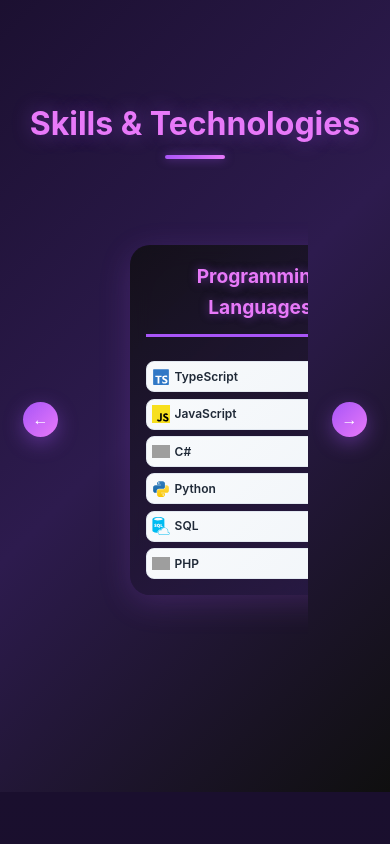
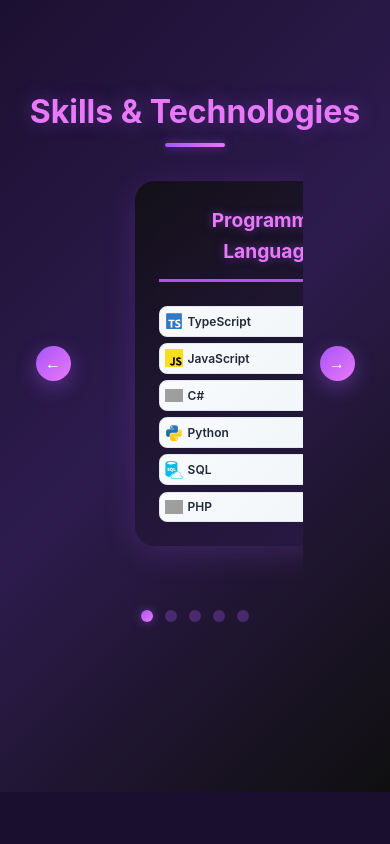
Before and after one commit to phoozies/my-portfolio, a React (Vite) app in the folder my-portfolio/: page / in a window 390 px wide. Shown: the part 2000-2844 px from the top of the page. Built offline with nearby package versions, Linux system fonts and the light colour scheme; grey boxes are pictures that could not be loaded.

Commit message:
feat: update styling for carousel

```diff
--- a/my-portfolio/src/components/Experience.css
+++ b/my-portfolio/src/components/Experience.css
@@ -239,23 +239,6 @@
   margin-bottom: 0.75rem;
 }
 
-.tech-tags {
-  display: flex;
-  flex-wrap: wrap;
-  gap: 0.5rem;
-}
-
-.tech-tag {
-  background: linear-gradient(135deg, #f7fafc 0%, #edf2f7 100%);
-  color: #111827;
-  padding: 0.25rem 0.75rem;
-  border-radius: 16px;
-  font-size: 0.8rem;
-  font-weight: 700;
-  border: 1px solid #e2e8f0;
-  transition: all 0.3s ease;
-}
-
 .tech-tag:hover {
   background: linear-gradient(135deg, #667eea 0%, #764ba2 100%);
   color: white;
--- a/my-portfolio/src/components/Skills.css
+++ b/my-portfolio/src/components/Skills.css
@@ -1,33 +1,44 @@
 .skills {
   background: linear-gradient(135deg, #1a0f2e 0%, #2d1b4e 50%, #0f0f0f 100%);
-  padding: 100px 0;
   color: white;
+  padding: 0px;
 }
 
 /* Carousel Container */
 .skills-carousel-container {
   position: relative;
+  display: grid;
+  grid-template-columns: 100px 1fr 100px;
+  align-items: center;
+  justify-items: center;
+  gap: 1rem;
+  width: 100%;
+  max-width: 1000px;
+  margin: 0 auto;
+}
+
+/* Button Containers */
+.carousel-button-container {
   display: flex;
   align-items: center;
   justify-content: center;
-  gap: 1.5rem;
   width: 100%;
-  max-width: 1400px; /* Increased from 1200px */
-  margin: 0 auto;
-  padding: 0 2rem;
 }
 
 /* Carousel Scroll Area */
 .skills-carousel {
+  position: relative;
+  width: 100%;
+  max-width: 600px;
+  overflow: hidden;
+  justify-self: center;
+  padding: 2rem 0;
+}
+
+.skills-carousel-track {
   display: flex;
-  gap: 2rem;
-  overflow-x: auto;
-  padding: 3rem;
-  scroll-behavior: smooth;
+  transition: transform 0.5s ease-in-out;
   width: 100%;
-  scrollbar-width: none; /* Firefox */
-  -ms-overflow-style: none; /* IE and Edge */
-  padding: 3rem;
 }
 
 .skills-carousel::-webkit-scrollbar {
@@ -38,13 +49,14 @@
 .skill-category-card {
   background: linear-gradient(145deg, rgba(15, 15, 15, 0.8), rgba(45, 27, 78, 0.8));
   backdrop-filter: blur(10px);
-  padding: 2rem;
+  padding: 3rem;
+  margin: 3rem 4rem;
   border-radius: 20px;
   box-shadow: 0 8px 32px rgba(168, 85, 247, 0.2);
   transition: all 0.3s ease;
-  flex: 0 0 calc(33.333% - 1.33rem); /* Show 3 cards with gap */
-  min-width: 300px;
-  min-height: 400px;
+  flex: 0 0 calc(100% - 8rem);
+  width: calc(100% - 8rem);
+  min-height: 450px;
   display: flex;
   flex-direction: column;
 }
@@ -181,12 +193,33 @@
   transform: scale(0.95);
 }
 
-.carousel-left {
-  margin-right: 1rem;
+/* Carousel Indicators */
+.carousel-indicators {
+  display: flex;
+  justify-content: center;
+  gap: 0.5rem;
+  margin-bottom: 1rem;
+  padding: 1rem 0;
+  grid-column: 1 / -1;
 }
 
-.carousel-right {
-  margin-left: 1rem;
+.carousel-indicator {
+  width: 12px;
+  height: 12px;
+  border-radius: 50%;
+  background: rgba(168, 85, 247, 0.3);
+  border: none;
+  cursor: pointer;
+  transition: all 0.3s ease;
+}
+
+.carousel-indicator.active {
+  background: linear-gradient(135deg, #a855f7 0%, #e879f9 100%);
+  box-shadow: 0 0 10px rgba(168, 85, 247, 0.5);
+}
+
+.carousel-indicator:hover {
+  background: rgba(168, 85, 247, 0.6);
 }
 
 /* Mobile Responsiveness */
@@ -203,15 +236,21 @@
   }
 
   .skills-carousel-container {
-    gap: 1rem;
+    grid-template-columns: 80px 1fr 80px;
+    gap: 0.5rem;
     padding: 0 1rem;
   }
 
+  .skills-carousel {
+    max-width: 400px;
+    padding: 1.5rem;
+    margin: 0.5rem 0;
+  }
+
   .skill-category-card {
-    flex: 0 0 calc(100% - 2rem); /* Show 1 card on mobile */
-    min-width: 280px;
-    padding: 1.5rem;
+    padding: 2rem;
     min-height: 350px;
+    margin: 2rem 3rem;
   }
 
   /* Switch to single column on mobile */
@@ -254,8 +293,15 @@
 
 @media (max-width: 480px) {
   .skills-carousel-container {
-    gap: 0.5rem;
+    grid-template-columns: 60px 1fr 60px;
+    gap: 0.25rem;
     padding: 0 0.5rem;
+  }
+
+  .skills-carousel {
+    max-width: 320px;
+    padding: 1rem;
+    margin: 0.25rem 0;
   }
 
   .carousel-button {
@@ -265,9 +311,8 @@
   }
 
   .skill-category-card {
-    flex: 0 0 calc(100% - 1rem);
-    min-width: 260px;
-    padding: 1rem;
+    padding: 1.5rem;
+    margin: 1.5rem 2rem;
   }
 
   .category-skills {
--- a/my-portfolio/src/components/Skills.tsx
+++ b/my-portfolio/src/components/Skills.tsx
@@ -1,4 +1,4 @@
-import { useRef } from 'react'
+import { useState } from 'react'
 import './Skills.css'
 
 interface Skill {
@@ -12,20 +12,18 @@ interface SkillCategory {
 }
 
 const Skills = () => {
-  const scrollContainerRef = useRef<HTMLDivElement | null>(null)
+  const [currentSlide, setCurrentSlide] = useState(0)
 
-  const scrollLeft = () => {
-    if (scrollContainerRef.current) {
-      const cardWidth = 532 // Card width (500px) + gap (32px)
-      scrollContainerRef.current.scrollBy({ left: -cardWidth, behavior: 'smooth' })
-    }
+  const nextSlide = () => {
+    setCurrentSlide((prev) => (prev + 1) % skillCategories.length)
   }
 
-  const scrollRight = () => {
-    if (scrollContainerRef.current) {
-      const cardWidth = 532 // Card width (500px) + gap (32px)
-      scrollContainerRef.current.scrollBy({ left: cardWidth, behavior: 'smooth' })
+  const prevSlide = () => {
+    setCurrentSlide((prev) => (prev - 1 + skillCategories.length) % skillCategories.length)
   }
+
+  const goToSlide = (index: number) => {
+    setCurrentSlide(index)
   }
 
   const skillCategories: SkillCategory[] = [
@@ -78,16 +76,22 @@ const Skills = () => {
   return (
     <section id="skills" className="skills">
       <div className="container-fullwidth">
-        <h2 className="section-title">Skills & Technologies</h2>
+        <h2 className="section-title" style={{ margin: '0rem' }}>Skills & Technologies</h2>
         <div className="skills-carousel-container">
+          <div className="carousel-button-container">
             <button
-            className="carousel-button carousel-left"
-            onClick={scrollLeft}
-            aria-label="Scroll left"
+              className="carousel-button"
+              onClick={prevSlide}
+              aria-label="Previous slide"
             >
               ←
             </button>
-          <div className="skills-carousel" ref={scrollContainerRef}>
+          </div>
+          <div className="skills-carousel">
+            <div
+              className="skills-carousel-track"
+              style={{ transform: `translateX(-${currentSlide * 100}%)` }}
+            >
               {skillCategories.map((category, categoryIndex) => (
                 <div key={categoryIndex} className="skill-category-card">
                   <h3 className="category-title">{category.title}</h3>
@@ -108,13 +112,26 @@ const Skills = () => {
                 </div>
               ))}
             </div>
+          </div>
+          <div className="carousel-button-container">
             <button
-            className="carousel-button carousel-right"
-            onClick={scrollRight}
-            aria-label="Scroll right"
+              className="carousel-button"
+              onClick={nextSlide}
+              aria-label="Next slide"
             >
               →
             </button>
+          </div>
+          <div className="carousel-indicators">
+            {skillCategories.map((_, index) => (
+              <button
+                key={index}
+                className={`carousel-indicator ${index === currentSlide ? 'active' : ''}`}
+                onClick={() => goToSlide(index)}
+                aria-label={`Go to slide ${index + 1}`}
+              />
+            ))}
+          </div>
         </div>
       </div>
     </section>
```
Lines whose indentation alone changed are shown as unchanged.
